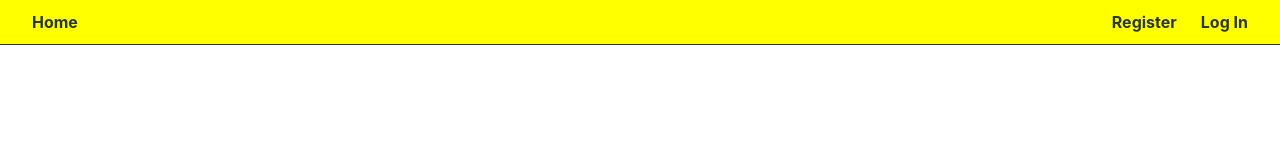
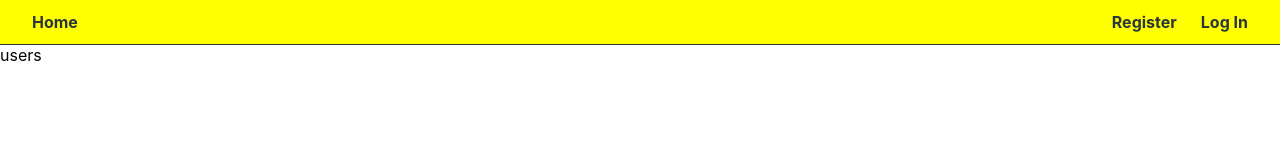
Before and after one commit to AlexanderShevchenko112/goit-react-hw-08-phonebook, a React (Create React App) app: page /goit-react-hw-08-phonebook/contacts in a window 1280 px wide. Shown: the top 160 px of the page. Built offline with nearby package versions, Linux system fonts and the light colour scheme.

Commit message:
commented PrivateContacts

```diff
--- a/src/components/App.jsx
+++ b/src/components/App.jsx
@@ -41,7 +41,8 @@ const App = () => {
         <Route
           path="/contacts"
           element={
-            <PrivateRoute redirectTo="/contacts" component={<Contacts />} />
+            // <PrivateRoute redirectTo="/contacts" component={<Contacts />} />
+            <div>users</div>
           }
         />
       </Route>
--- a/src/redux/auth/authOperations.js
+++ b/src/redux/auth/authOperations.js
@@ -1,7 +1,7 @@
 import { createAsyncThunk } from '@reduxjs/toolkit';
 import axios from 'axios';
 
-axios.defaults.baseURL = 'https://connections-api.herokuapp.com';
+axios.defaults.baseURL = 'http://localhost:8000';
 
 const setAuthHeader = token => {
   axios.defaults.headers.common.Authorization = `Bearer ${token}`;
```
